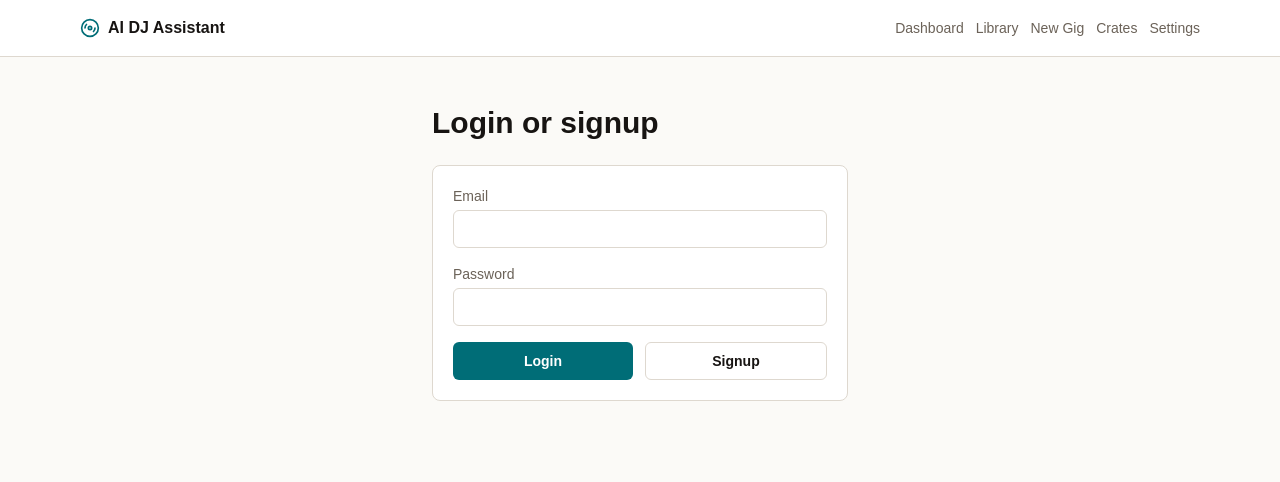
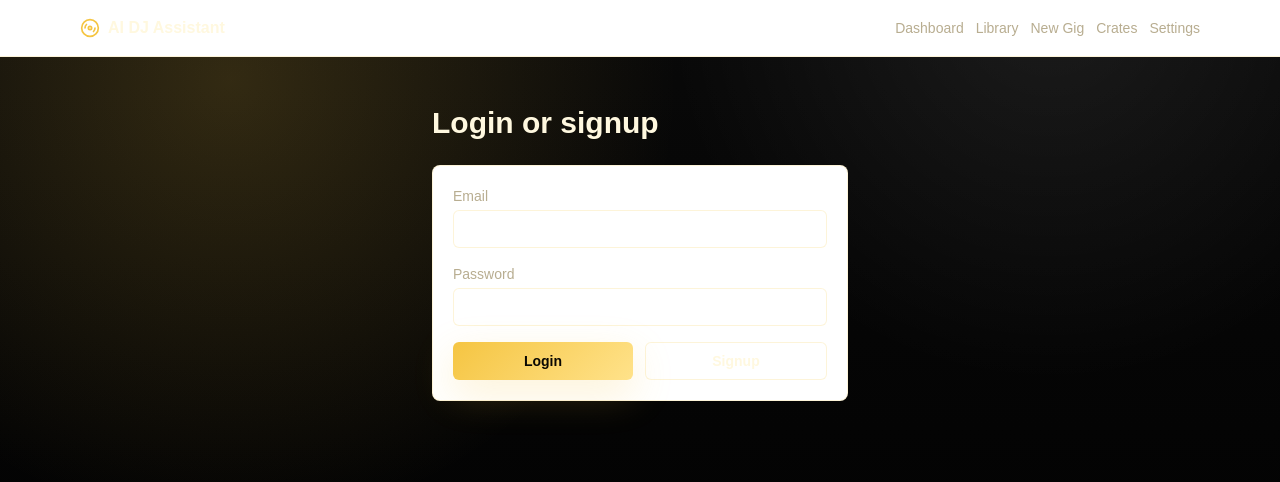
Before and after one commit to rshahoud2-png/DJ---assistant-, a Next.js app: page /auth in a window 1280 px wide. Shown: the top 482 px of the page. Built offline with nearby package versions, Linux system fonts and the light colour scheme.

Commit message:
Apply premium dark DJ theme

```diff
--- a/src/app/globals.css
+++ b/src/app/globals.css
@@ -1,43 +1,121 @@
 @import "tailwindcss";
 
 :root {
-  --background: #fbfaf7;
-  --foreground: #171412;
-  --muted: #f0ede8;
-  --muted-foreground: #6b6258;
-  --border: #ded8cf;
-  --accent: #006d77;
-  --accent-foreground: #ffffff;
+  --background: #050505;
+  --foreground: #fff8df;
+  --muted: #121212;
+  --muted-foreground: #b8ad90;
+  --border: rgba(245, 197, 66, 0.2);
+  --accent: #f5c542;
+  --accent-foreground: #090703;
+  --card: rgba(18, 18, 18, 0.76);
+}
+
+* {
+  box-sizing: border-box;
+}
+
+html {
+  background: var(--background);
 }
 
 body {
-  background: var(--background);
+  min-height: 100vh;
+  background:
+    radial-gradient(circle at 18% 10%, rgba(245, 197, 66, 0.18), transparent 28rem),
+    radial-gradient(circle at 82% 0%, rgba(255, 255, 255, 0.08), transparent 24rem),
+    linear-gradient(180deg, #090909 0%, #050505 42%, #000 100%);
   color: var(--foreground);
   font-family: Arial, Helvetica, sans-serif;
+}
+
+a,
+button {
+  transition: all 180ms ease;
 }
 
 input,
 select,
 textarea {
-  background: #fff;
+  background: rgba(255, 255, 255, 0.06);
+  color: var(--foreground);
+}
+
+select option {
+  background: #111;
+  color: #fff;
+}
+
+::selection {
+  background: rgba(245, 197, 66, 0.35);
 }
 
 .field {
-  @apply w-full rounded-md border border-[var(--border)] px-3 py-2 text-sm outline-none focus:border-[var(--accent)];
+  @apply w-full rounded-md border px-3 py-2 text-sm outline-none;
+  border-color: var(--border);
+  background: rgba(255, 255, 255, 0.06);
+  box-shadow: inset 0 1px 0 rgba(255, 255, 255, 0.04);
+}
+
+.field:focus {
+  border-color: var(--accent);
+  box-shadow: 0 0 0 3px rgba(245, 197, 66, 0.14);
 }
 
 .label {
-  @apply text-sm font-medium text-[var(--muted-foreground)];
+  @apply text-sm font-medium;
+  color: var(--muted-foreground);
 }
 
 .btn {
-  @apply inline-flex items-center justify-center rounded-md px-4 py-2 text-sm font-semibold transition;
+  @apply inline-flex items-center justify-center rounded-md px-4 py-2 text-sm font-semibold;
 }
 
 .btn-primary {
-  @apply bg-[var(--accent)] text-white hover:opacity-90;
+  background: linear-gradient(135deg, #f5c542, #ffe28a);
+  color: #0a0802;
+  box-shadow: 0 14px 40px rgba(245, 197, 66, 0.22);
+}
+
+.btn-primary:hover {
+  transform: translateY(-1px);
+  box-shadow: 0 18px 50px rgba(245, 197, 66, 0.32);
 }
 
 .btn-secondary {
-  @apply border border-[var(--border)] bg-white hover:bg-[var(--muted)];
+  border: 1px solid var(--border);
+  background: rgba(255, 255, 255, 0.06);
+  color: var(--foreground);
 }
+
+.btn-secondary:hover {
+  border-color: rgba(245, 197, 66, 0.55);
+  background: rgba(245, 197, 66, 0.1);
+}
+
+.glass-card {
+  border: 1px solid var(--border);
+  background: linear-gradient(145deg, rgba(24, 24, 24, 0.82), rgba(10, 10, 10, 0.72));
+  box-shadow: 0 24px 80px rgba(0, 0, 0, 0.42), inset 0 1px 0 rgba(255, 255, 255, 0.07);
+  backdrop-filter: blur(18px);
+}
+
+.gold-text {
+  background: linear-gradient(135deg, #f5c542, #ffe08a 55%, #b88719);
+  -webkit-background-clip: text;
+  background-clip: text;
+  color: transparent;
+}
+
+.page-shell {
+  @apply mx-auto w-full max-w-7xl px-4 py-8 md:px-6;
+}
+
+@keyframes pulse-bars {
+  0%, 100% { transform: scaleY(0.35); opacity: 0.65; }
+  50% { transform: scaleY(1); opacity: 1; }
+}
+
+@keyframes spin-slow {
+  to { transform: rotate(360deg); }
+}
```
